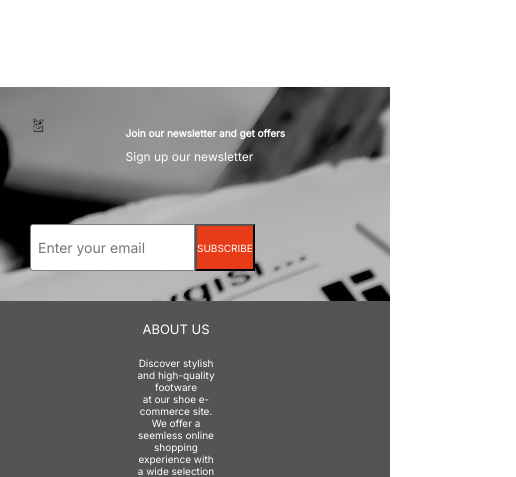
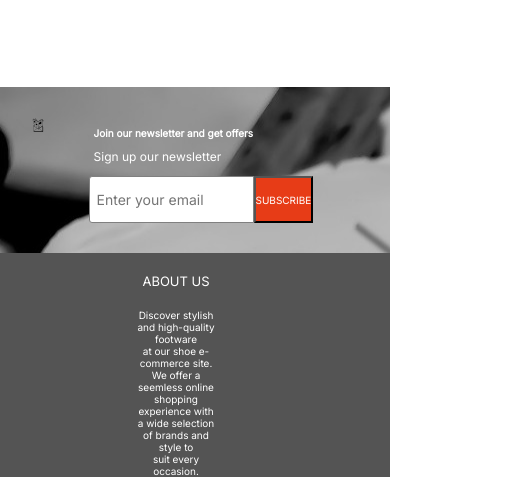
Before and after one commit to Imavicks/projectGenisys, a website: page index.html in a window 390 px wide. Shown: the part 2340-2817 px from the top of the page, 516 px wide, since content can reach past the window. Drawn offline with Linux system fonts and the light colour scheme.

Commit message:
fix footer input

```diff
--- a/resources/css/style.css
+++ b/resources/css/style.css
@@ -1313,7 +1313,7 @@ input {
 
   .sub-writeup {
     position: relative;
-    margin-left: 5rem;
+    margin-left: 3rem;
   }
 
   .sub-writeup h4 {
@@ -1326,9 +1326,8 @@ input {
   }
 
   .subscribe {
-    position: relative;
-    margin-top: 60px;
-    margin-right: 50vw;
+    margin-left: 15vw;
+    margin-top: 3vw;
   }
 
   .subscribe input {
```
